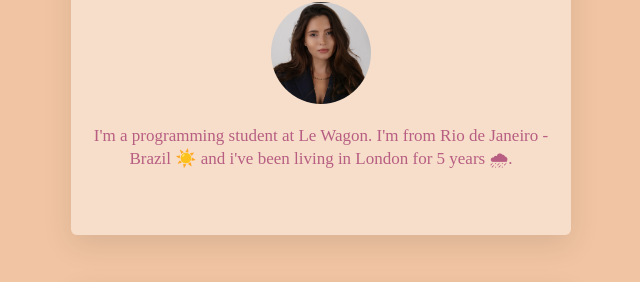
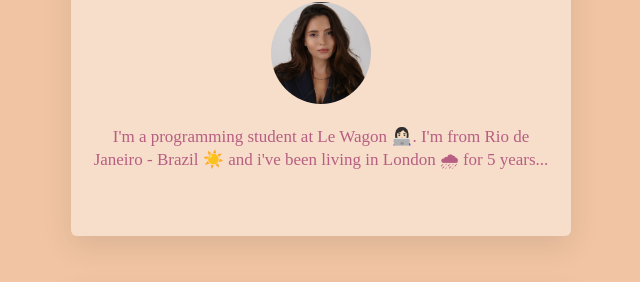
Before and after one commit to DMR03/profile, a plain HTML site: page index.html in a window 1280 px wide. Shown: the part 149-431 px from the top of the page, without its empty margins (319-959 px from the left). Drawn offline with Linux system fonts and the light colour scheme.

Commit message:
my profile page moved icon

```diff
--- a/index.html
+++ b/index.html
@@ -15,10 +15,11 @@
         <h1>Hello, I'm Deborah!</h1>
         <img src="./images/IMG_4486 copy.jpg" width="100px"
       class="img-circle photo" alt="Deborah Reis">
-      <p> I'm a programming student at Le Wagon. I'm from Rio de Janeiro -
-        Brazil ☀️ and i've been living in London for 5 years 🌧.
+      <p> I'm a programming student at Le Wagon 👩🏻‍💻. I'm from Rio de Janeiro -
+        Brazil ☀️ and i've been living in London 🌧 for 5 years...
       </p>
       </div>
+
       <div class="card-follow">
         <h3> Follow me</h3>
           <ul class="list-inline">
@@ -41,6 +42,3 @@
 
   </body>
 </html>
-<!--
-<h2> I'm a programming student, model and actress</h2>
-<p>I'm from Rio de Janeiro - Brazil and i've been living in London for 5 years now 🌧 </p> -->
```
